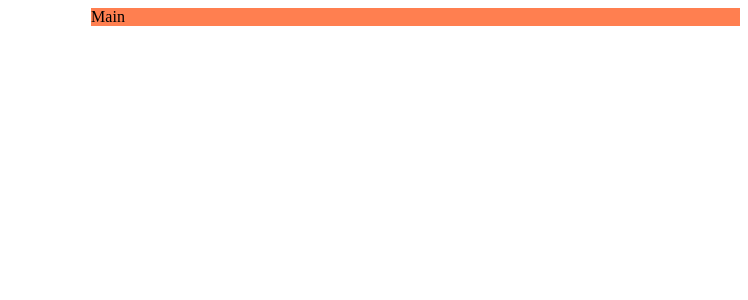
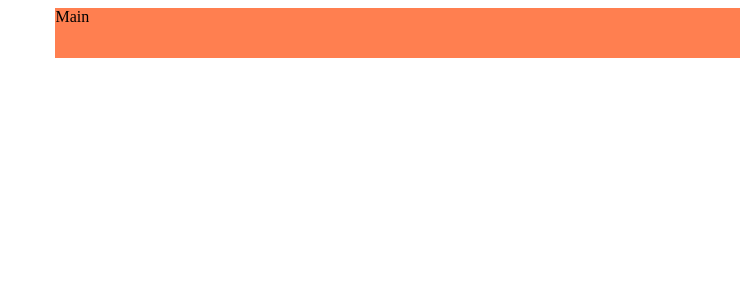
Before and after one commit to RitwickSV/game-hub, a React (Vite) app: page / in a window 1280 px wide. Shown: the top 300 px of the page, without its empty margins (532-1280 px from the left). Built offline with nearby package versions, Linux system fonts and the light colour scheme; the HTML template or start-up script is replaced by a standard one.

Commit message:
Added Logo in Navbar

```diff
--- a/src/App.tsx
+++ b/src/App.tsx
@@ -1,4 +1,5 @@
 import { Grid, GridItem, Show } from "@chakra-ui/react";
+import NavBar from "./components/NavBar";
 
 function App() {
   return (
@@ -9,8 +10,8 @@
         lg: `"nav nav" "sidebar main"`,
       }}
     >
-      <GridItem area="nav" bg="papayawhip">
-        Nav
+      <GridItem area="nav">
+        <NavBar />
       </GridItem>
       <Show above="lg">
         <GridItem area="sidebar" bg="dodgerblue">
--- /dev/null
+++ b/src/components/NavBar.tsx
@@ -0,0 +1,13 @@
+import { HStack, Image, Text } from "@chakra-ui/react";
+import logo from "../assets/controller.webp";
+
+const NavBar = () => {
+  return (
+    <HStack>
+      <Image src={logo} boxSize="50px" />
+      <Text>Navbar</Text>
+    </HStack>
+  );
+};
+
+export default NavBar;
```
Also changed, not shown: src/assets/controller.webp (added).
